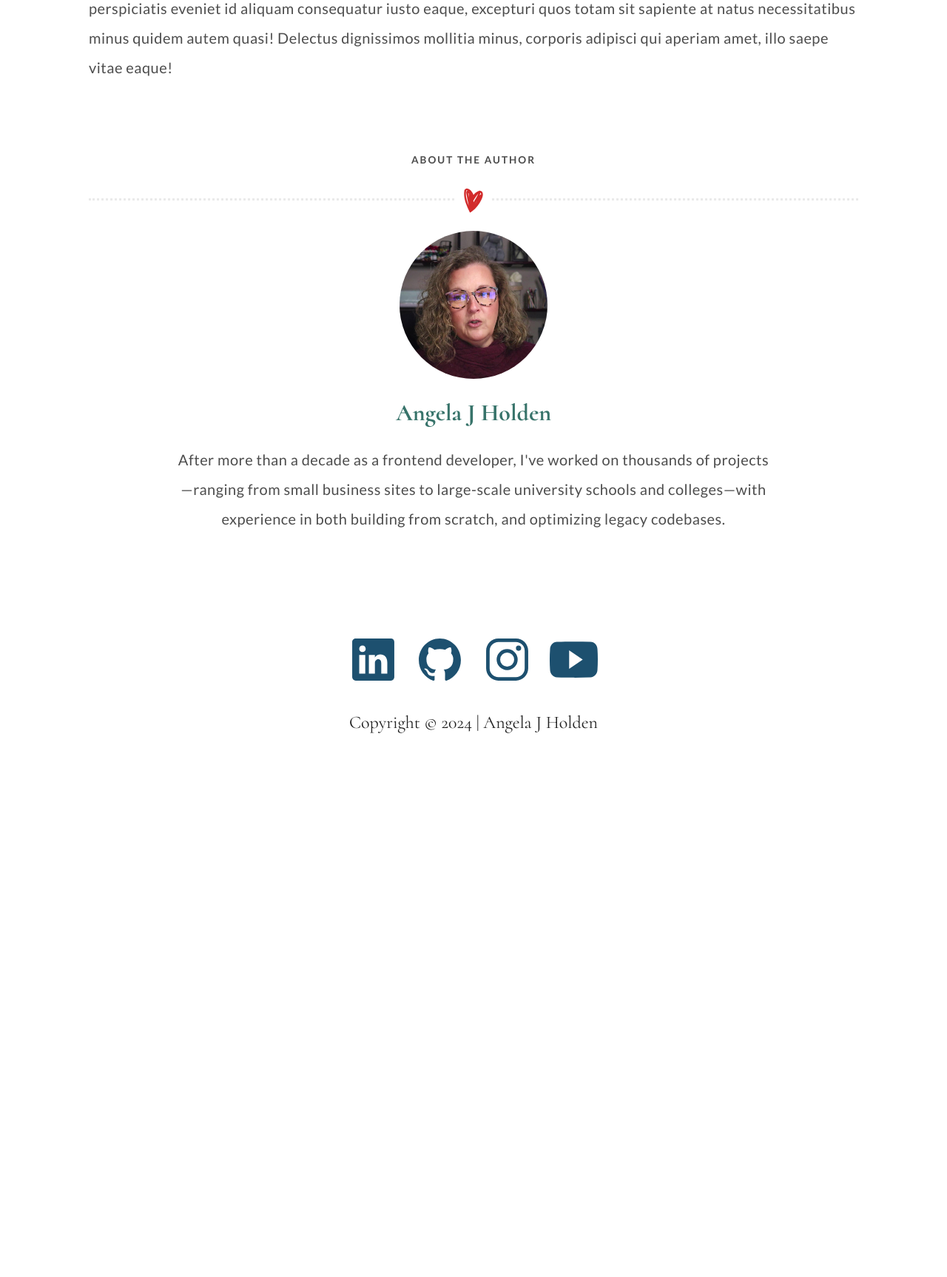
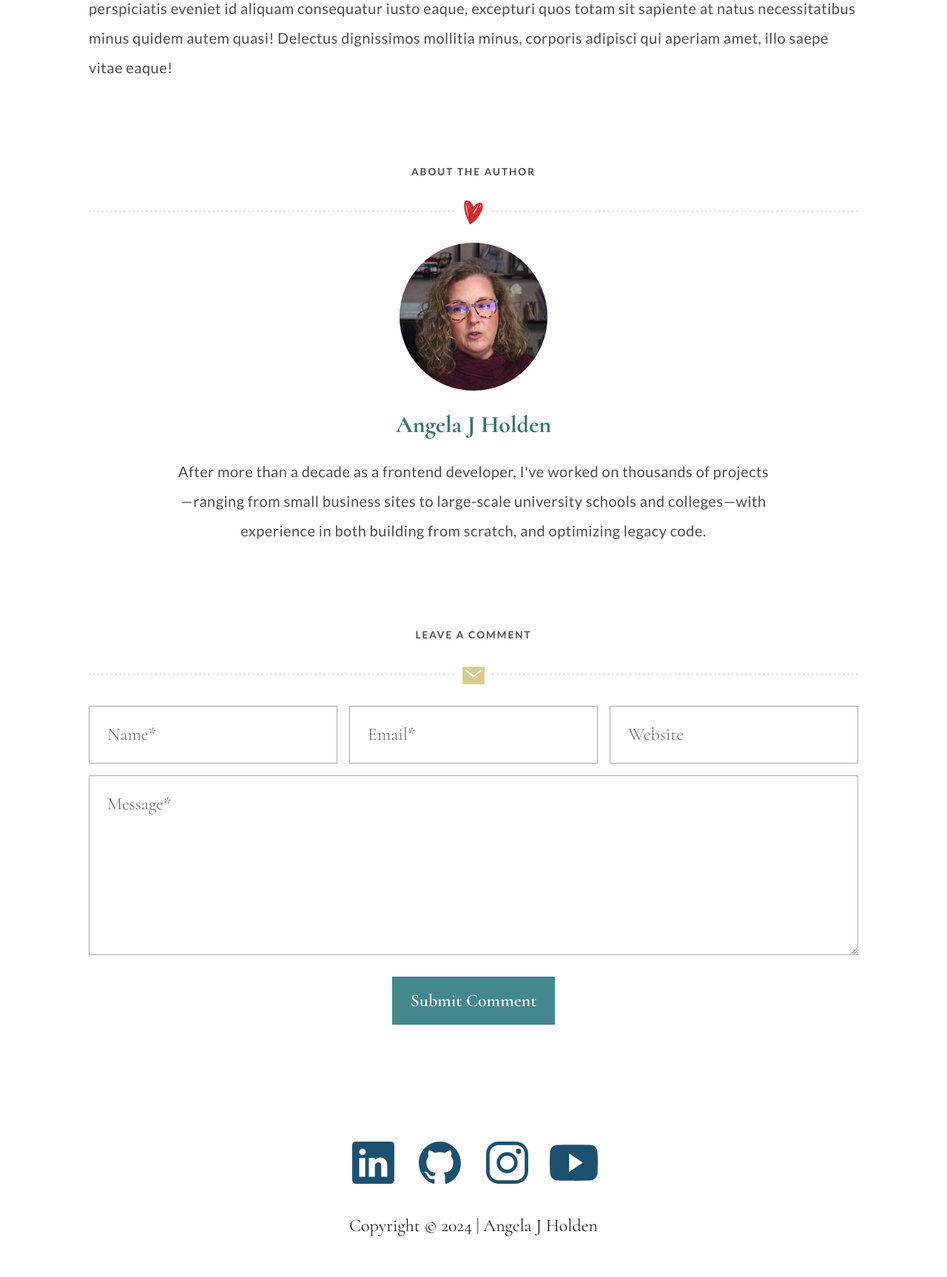
Before and after one commit to angelajholden/portfolio, a PHP site: page /articles/masonry/index.php in a window 1280 px wide. Shown: the part 1215-2941 px from the top of the page at 74% size. Before the commit the page ends 2206 px from the top, so only its background shows below. Run offline with PHP 8.4, Linux system fonts and the light colour scheme.

Commit message:
author, comments, forms, contact form

```diff
--- a/articles/masonry/index.php
+++ b/articles/masonry/index.php
@@ -38,9 +38,12 @@ include_once dirname(__DIR__) . '/../includes/head.php' ?>
 					<p>Lorem ipsum dolor sit amet consectetur adipisicing elit. Similique unde officia fugit voluptates consequuntur aliquid ab, quis nulla magni quod tenetur odio magnam eius quo commodi? Ipsa, praesentium? Porro, reiciendis. Alias nesciunt, hic atque laudantium nam distinctio sunt neque tempora? Animi provident impedit, in magni, quia ab ea nulla minus, eum perspiciatis amet nihil dolore rerum. Reiciendis id qui eaque? Blanditiis iste, quam cum nihil eius, delectus commodi, cumque modi quae laudantium repellendus dolores maxime at beatae sed ipsum! Voluptatem rerum aliquid fugit ducimus beatae sapiente iusto quas porro unde, ipsa dolores temporibus ut pariatur quos modi dolore itaque?</p>
 					<p>Lorem ipsum dolor sit amet consectetur adipisicing elit. Quo rerum et eveniet neque, laborum quae sequi tenetur unde nam. Rerum corrupti nemo dolor ad nostrum necessitatibus aliquam provident. Eligendi iusto, sequi mollitia, dignissimos dolores corporis sapiente cum neque odio tenetur id eaque rem alias est ipsam esse, exercitationem totam ullam ducimus temporibus officia! Et quos quis porro vero sint nostrum tempora vitae, nemo, odit autem iusto possimus rerum debitis sunt! Voluptatem minima corrupti ab consequuntur unde officia modi, molestias excepturi assumenda similique libero dolorem, totam autem sapiente? Quia eos qui molestias similique dolor perspiciatis eveniet id aliquam consequatur iusto eaque, excepturi quos totam sit sapiente at natus necessitatibus minus quidem autem quasi! Delectus dignissimos mollitia minus, corporis adipisci qui aperiam amet, illo saepe vitae eaque!</p>
 				</div>
-				<?php include_once dirname(__DIR__) . '/../includes/author.php'; ?>
+				<footer class="content-footer">
+					<?php include_once dirname(__DIR__) . '/../includes/author.php'; ?>
+					<?php // include_once dirname(__DIR__) . '/../includes/comments.php'; ?>
+					<?php include_once dirname(__DIR__) . '/../includes/comment-form.php'; ?>
+				</footer>
 			</div>
-			<?php // include_once dirname(__DIR__) . '/../includes/comments.php'; ?>
 		</article>
 	</main>
 	<?php include_once dirname(__DIR__) . '/../includes/footer.php'; ?>
--- a/includes/author.php
+++ b/includes/author.php
@@ -1,4 +1,4 @@
-<footer class="author-box">
+<div class="author-box">
 	<h3 class="tertiary-header">About the Author</h3>
 	<div class="svg-border"></div>
 	<svg xmlns="http://www.w3.org/2000/svg" viewBox="0 0 200 200"><path class="prefix__st0" d="M169.3 32c-4.1-6.3-9.8-8.9-15.9-9.2-1.4-.6-3.1-.8-4.8-.4-1.5.4-3 .9-4.5 1.5-9.4 2.5-19 8.5-25.6 13.5-7.1 5.3-13.3 11.7-18.5 18.7-3-9.2-7.5-17.9-13.5-25.7C76.8 17.9 59.7 1.5 41.7 5.6c-9.6 2.1-13.8 9.9-15 18.7-1.5 10.9-1.9 21.8-1.2 32.7 1.3 22 6.6 43.5 13.8 64.4 8.3 23.9 19 47 29.8 69.9 3.3 6.9 12.6 3 13.2-3.3 1.7.4 3.6.2 5-.8 33.1-24.8 59.5-57 75.9-94.3C171 75 181.4 50.4 169.3 32zm-50.9 38.5c5-6.9 10.3-13.7 15.9-20.2 1.1-1.3 2.2-2.5 3.3-3.8-9.6 24-25.4 45.4-37.5 68.5 0-2.5-.1-5-.2-7.5 0-2-.8-3.6-1.9-4.7 6.1-11.2 12.9-22 20.4-32.3zm-60.8-31l.2.2c1.2 1.6 2.4 3.3 3.5 5 .7 1 1.3 2 2 3-.9 1.1-1.4 2.5-1.3 4.3.4 7.2.8 14.4 1.2 21.7-.2-.8-.3-1.5-.5-2.3-2-9.3-4.1-18.8-5-28.3-.1-1.1-.1-2.3-.1-3.6zM101 156.9s.1.1 0 0v0zm8.9-25.3c7-11.6 14.7-22.7 23.1-33.3-6.9 11.4-14.9 22.5-23.1 33.3zm50.3-78.5c-2.2-.5-4.7 0-6.6 1.7-2.5 2.3-4.8 4.6-7.2 7 3.8-7.7 7-15.5 9.4-23.8 1.1.9 1.9 2.3 2.6 3.9 1.5 3.6 1.9 7.3 1.8 11.2zm-74.7 5.2C82 50.9 78 43.7 73.3 36.8c5.3 6.4 9.4 13.7 12.2 21.5zM41 26.3c.4-2.8.7-6.2 3.9-7.1 2.5-.7 5.8.2 8.3 1.2-2.2.2-4.5 1.2-6.6 3.5-6.6 6.8-3.5 19.6-2.3 27.8 3.4 23.4 9.4 46.6 14.3 69.8 1.3 6.5 2.4 13 3.6 19.5-8.1-19.7-15-39.8-19.1-60.7-3.5-17.5-4.8-36.2-2.1-54z"/></svg>
@@ -6,5 +6,5 @@
 		<img src="<?php echo BASE_URL ?>images/ajh-selfie.jpg" alt="Author, Angela J Holden">
 	</figure>
 	<h4 class="author-name">Angela J Holden</h4>
-	<p>After more than a decade as a frontend developer, I've worked on thousands of projects—ranging from small business sites to large-scale university schools and colleges—with experience in both building from scratch, and optimizing legacy codebases.</p>
-</footer>
+	<p>After more than a decade as a frontend developer, I've worked on thousands of projects—ranging from small business sites to large-scale university schools and colleges—with experience in both building from scratch, and optimizing legacy code.</p>
+</div>
--- /dev/null
+++ b/includes/comment-form.php
@@ -0,0 +1,19 @@
+<div class="comment-form">
+	<h3 class="tertiary-header">Leave a Comment</h3>
+	<div class="svg-border"></div>
+	<svg xmlns="http://www.w3.org/2000/svg" class="ionicon" viewBox="0 0 512 512"><path d="M464 80H48a16 16 0 00-16 16v320a16 16 0 0016 16h416a16 16 0 0016-16V96a16 16 0 00-16-16zM265.82 284.63a16 16 0 01-19.64 0L89.55 162.81l19.64-25.26L256 251.73l146.81-114.18 19.64 25.26z"/></svg>
+	<form class="form" action="">
+		<div class="form-inputs">
+			<label class="access-hidden" for="name">Name</label>
+			<input id="name" name="name" type="text" placeholder="Name*" required="required" autocomplete="autocomplete">
+			<label class="access-hidden" for="email">Email</label>
+			<input id="email" type="email" name="email" placeholder="Email*" required="required" autocomplete="autocomplete">
+			<label class="access-hidden" for="website">Website</label>
+			<input id="website" name="website" placeholder="Website" type="url" autocomplete="autocomplete">
+		</div>
+		<label class="access-hidden" for="message">Message</label>
+		<textarea id="message" name="message" placeholder="Message*" rows="7" required="required"></textarea>
+		<!-- your other form fields go here -->
+		<button class="button teal-solid" type="submit">Submit Comment</button>
+	</form>
+</div>
--- a/includes/comments.php
+++ b/includes/comments.php
@@ -1,7 +1,7 @@
-<aside class="comments">
-	<div class="wrap">
+<div class="comments">
 	<div class="comment-count">
 		<h3 class="tertiary-header">3 Comments</h3>
+		<div class="svg-border"></div>
 		<svg xmlns="http://www.w3.org/2000/svg" version="1.1" viewBox="-5.0 -10.0 110.0 135.0"><path d="m83.375 42.062c-0.59375-0.59375-1.25-1.125-1.9375-1.5938 0.375-1.4375 0.59375-2.9688 0.59375-4.5312 0-9.7812-7.9688-17.75-17.75-17.75h-36.281c-9.7812 0-17.75 7.9688-17.75 17.75 0 6.8125 3.875 12.75 9.5312 15.688-0.09375 0.59375-0.125 1.2188-0.125 1.8125 0 4.4375 1.7812 8.4375 4.7188 11.375 2.875 2.875 6.9062 4.6875 11.344 4.6875v10.625l16-10.625h20.281c8.875 0 16.062-7.1875 16.062-16.062 0-4.4375-1.8125-8.4375-4.6875-11.375zm-4.9688-3.375c-1.2812 6.625-7.125 11.625-14.125 11.625h-1.6875v9.1562l-13.812-9.1562h-20.781c-2.75 0-5.3125-0.78125-7.4688-2.125-4.1562-2.5-6.9062-7.0625-6.9062-12.25 0-7.9062 6.4375-14.375 14.375-14.375h36.281c7.9375 0 14.375 6.4688 14.375 14.375 0 0.9375-0.09375 1.8438-0.25 2.75z" /></svg>
 	</div>
 	<ul>
@@ -46,4 +46,3 @@
 		</li>
 	</ul>
 </div>
-</aside>
--- a/scss/_author-box.scss
+++ b/scss/_author-box.scss
@@ -1,5 +1,5 @@
 .author-box {
-	padding: 5rem 0 2rem;
+	padding: 6rem 0 3rem;
 	text-align: center;
 
 	p {
@@ -23,8 +23,8 @@ svg {
 		padding: 0.5rem;
 		margin: 0 auto 1rem;
 		fill: $red;
+		background-color: $white;
 		z-index: 0;
-		background-color: $white;
 	}
 }
 
--- /dev/null
+++ b/scss/_comment-form.scss
@@ -0,0 +1,56 @@
+.comment-form {
+	padding: 3rem 0;
+}
+
+.tertiary-header {
+	.comment-form & {
+		@include bold-section-heading;
+	}
+}
+
+svg {
+	.comment-form & {
+		position: relative;
+		display: block;
+		width: 50px;
+		height: auto;
+		padding: 0.5rem;
+		margin: 0 auto 1rem;
+		fill: $yellow;
+		z-index: 0;
+		background-color: $white;
+	}
+}
+
+.svg-border {
+	.comment-form & {
+		position: relative;
+		top: 25px;
+		max-width: 65rem;
+		margin: 0 auto;
+		border-bottom: 3px dotted $gray;
+		z-index: 0;
+	}
+}
+
+.form-inputs {
+	.comment-form & {
+		display: flex;
+		flex-flow: row nowrap;
+		justify-content: space-between;
+		align-items: flex-start;
+		gap: 1rem;
+
+		@media (max-width: 768px) {
+			flex-flow: column nowrap;
+			gap: 0;
+		}
+	}
+}
+
+input,
+textarea {
+	.comment-form & {
+		border: 1px solid $grayish;
+	}
+}
--- a/scss/_comments.scss
+++ b/scss/_comments.scss
@@ -1,20 +1,15 @@
 .comments {
-	font-family: "Lato", sans-serif;
-	font-size: 1.1rem;
-	font-weight: 400;
-	font-style: normal;
-	color: $dk-gray;
-	letter-spacing: 0.5px;
-	padding: 50px 0;
-	background-color: $white;
+	padding: 3rem 0;
+}
 
-	ul {
+ul {
+	.comments & {
 		margin: 0;
 		padding: 0;
 	}
 }
 
-.comment-count {
+.tertiary-header {
 	.comments & {
 		@include bold-section-heading;
 	}
@@ -22,12 +17,26 @@
 
 svg {
 	.comment-count & {
+		position: relative;
 		display: block;
-		width: 50px;
-		height: 50px;
+		width: 60px;
+		height: auto;
+		padding: 0.5rem;
 		margin: 0 auto;
+		fill: $mint;
 		background-color: $white;
-		fill: $grayish;
+		z-index: 0;
+	}
+}
+
+.svg-border {
+	.comment-count & {
+		position: relative;
+		top: 30px;
+		max-width: 65rem;
+		margin: 0 auto;
+		border-bottom: 3px dotted $gray;
+		z-index: 0;
 	}
 }
 
@@ -39,6 +48,11 @@ svg {
 		align-items: flex-start;
 		padding-bottom: 2.5rem;
 		margin-bottom: 2.5rem;
+
+		&:last-of-type {
+			padding-bottom: 0;
+			margin-bottom: 0;
+		}
 	}
 }
 
--- a/scss/_forms.scss
+++ b/scss/_forms.scss
@@ -7,11 +7,24 @@
 
 .wrap {
 	.contact & {
+		position: relative;
 		max-width: 60rem;
-		padding: 2rem;
+		padding: 4rem;
 		margin: 0 auto;
-		border-radius: 10px;
 		background-color: rgba($color: $white, $alpha: 0.65);
+		z-index: 0;
+
+		&::before {
+			content: "";
+			display: block;
+			width: calc(100% - 4rem);
+			height: calc(100% - 4rem);
+			position: absolute;
+			top: 2rem;
+			left: 2rem;
+			border: 3px dotted $mint;
+			z-index: -1;
+		}
 	}
 }
 
@@ -47,6 +60,12 @@
 		border: 3px solid $teal;
 	}
 
+	.button {
+		position: relative;
+		left: 50%;
+		transform: translateX(-50%);
+	}
+
 	@media (max-width: 960px) {
 		input,
 		textarea {
--- a/scss/styles.scss
+++ b/scss/styles.scss
@@ -11,6 +11,7 @@
 @import "full-width_hero";
 @import "articles";
 @import "forms";
+@import "comment-form";
 @import "author-box";
 @import "comments";
 @import "footer";
```
Also changed, not shown: styles.css, 1 other file. Lines whose indentation alone changed are shown as unchanged.
